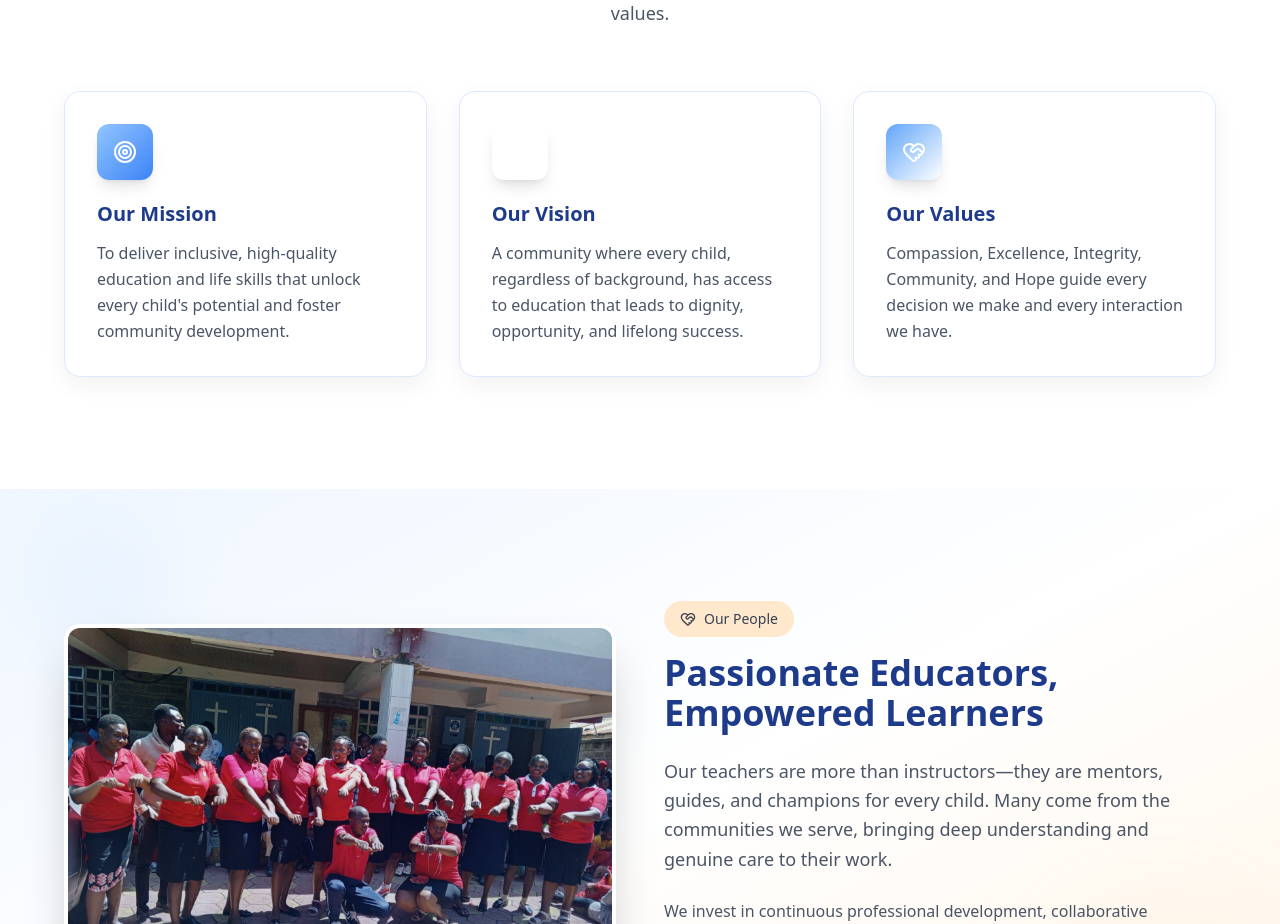
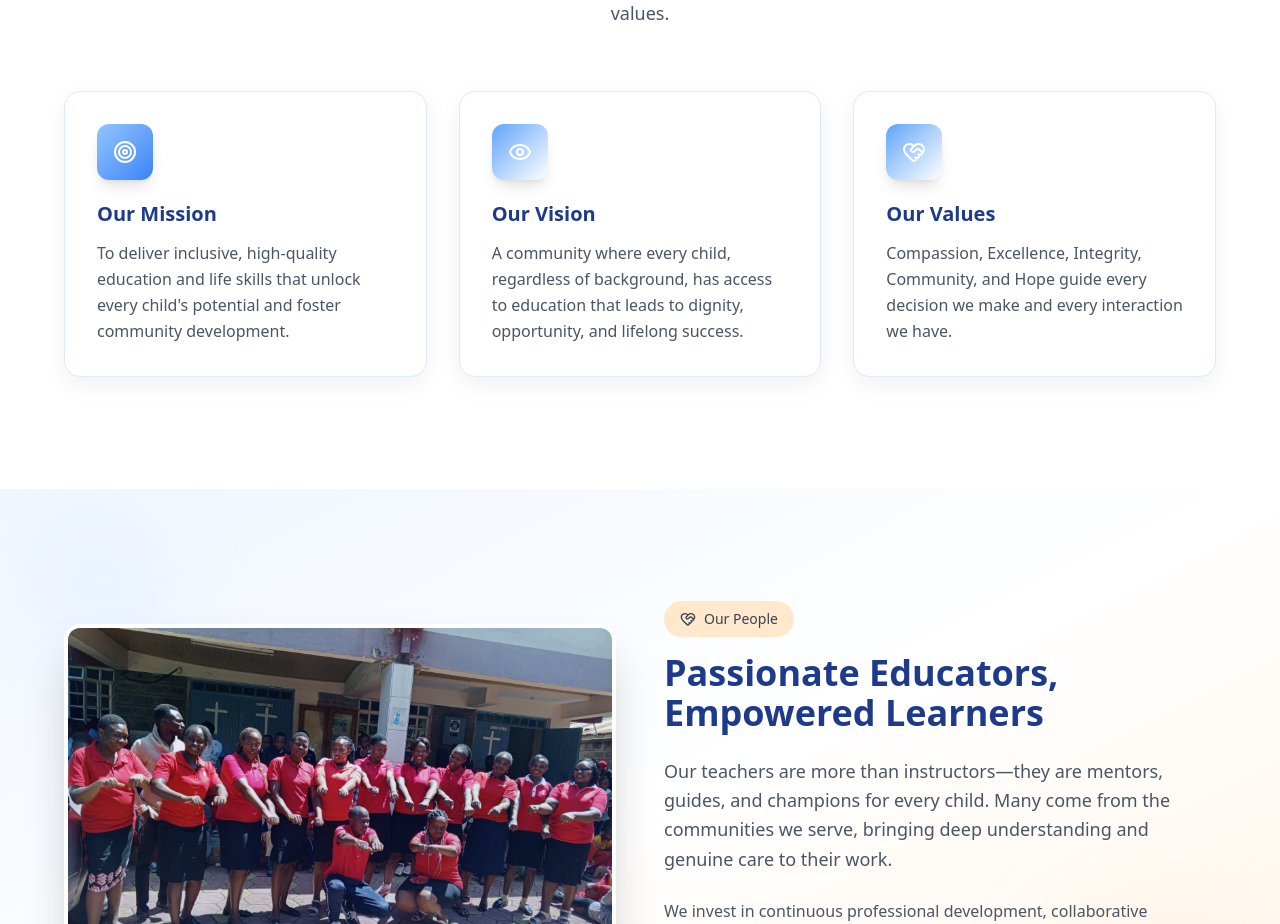
Before and after one commit to githinji12/destiny-angels-school, a Next.js app: page /about in a window 1280 px wide. Shown: the part 1840-2764 px from the top of the page. Built offline with nearby package versions, Linux system fonts and the light colour scheme.

Commit message:
Improve About page layout and design

```diff
--- a/app/about/page.tsx
+++ b/app/about/page.tsx
@@ -94,7 +94,7 @@ const pillars = [
     icon: Eye,
     title: "Our Vision",
     desc: "A community where every child, regardless of background, has access to education that leads to dignity, opportunity, and lifelong success.",
-    gradient: "from-peach-400 to-peach-600",
+    gradient: "from-blue-600 to-peach-400",
   },
   {
     icon: HeartHandshake,
```
